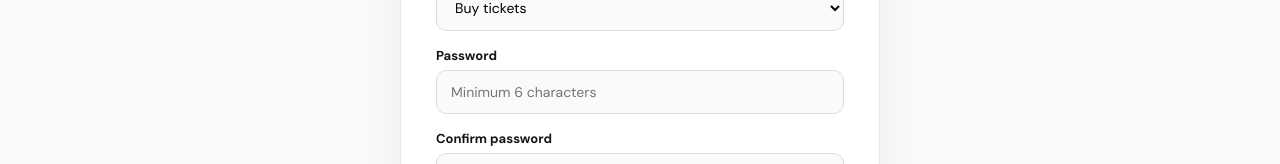
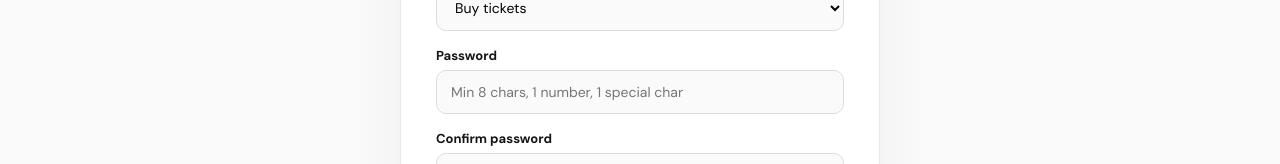
Before and after one commit to oluwajuwonlo342/tikora, a React (Vite) app: page /register in a window 1280 px wide. Shown: the part 601-765 px from the top of the page. Built offline with nearby package versions, Linux system fonts and the light colour scheme; no server answers.

Commit message:
Update Register.jsx

```diff
--- a/src/pages/Register.jsx
+++ b/src/pages/Register.jsx
@@ -28,6 +28,15 @@ function Register() {
 
     if (form.password !== form.confirmPassword) {
       alert("Passwords do not match.");
+      return;
+    }
+
+    // Enforce Password Policy: Min 8 chars, 1 number, 1 special character
+    const passwordRegex = /^(?=.*[0-9])(?=.*[!@#$%^&*.,_+\-=\[\]{};':"\\|,.<>\/?]).{8,}$/;
+    if (!passwordRegex.test(form.password)) {
+      alert(
+        "Password must be at least 8 characters long, containing at least one number and one special character."
+      );
       return;
     }
 
@@ -154,7 +163,7 @@ function Register() {
               name="password"
               value={form.password}
               onChange={handleChange}
-              placeholder="Minimum 6 characters"
+              placeholder="Min 8 chars, 1 number, 1 special char"
               required
             />
           </div>
```
